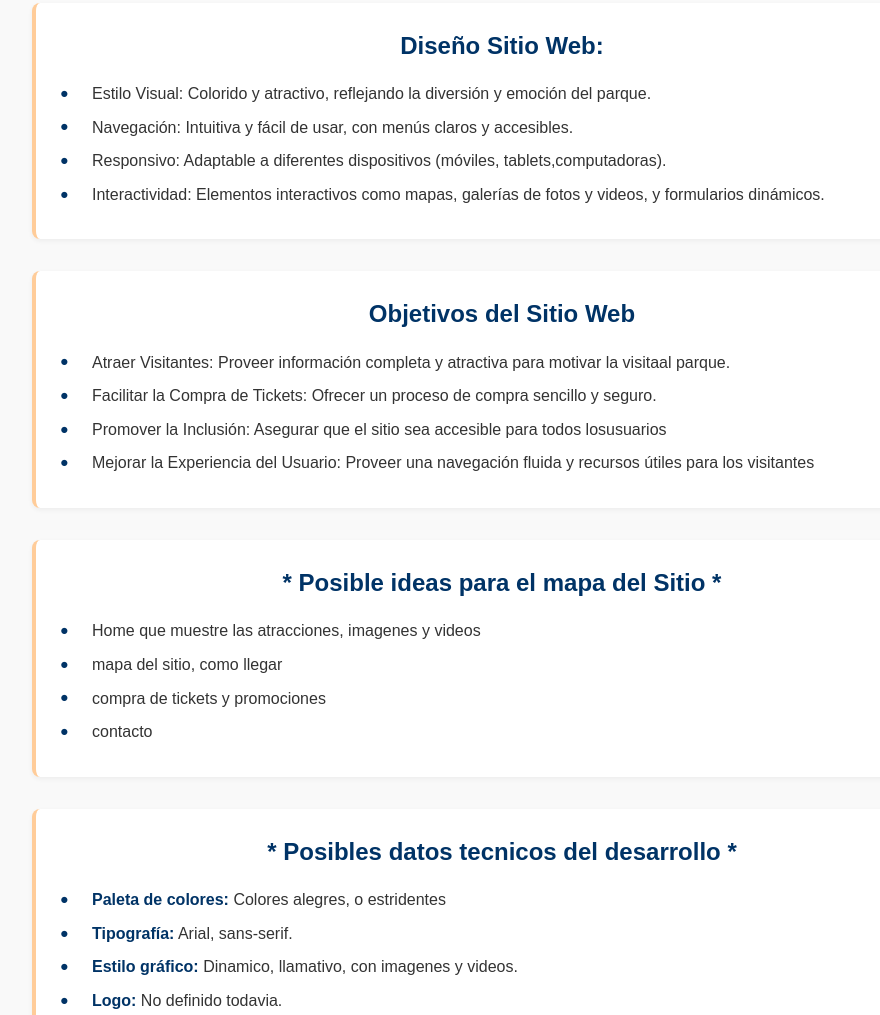
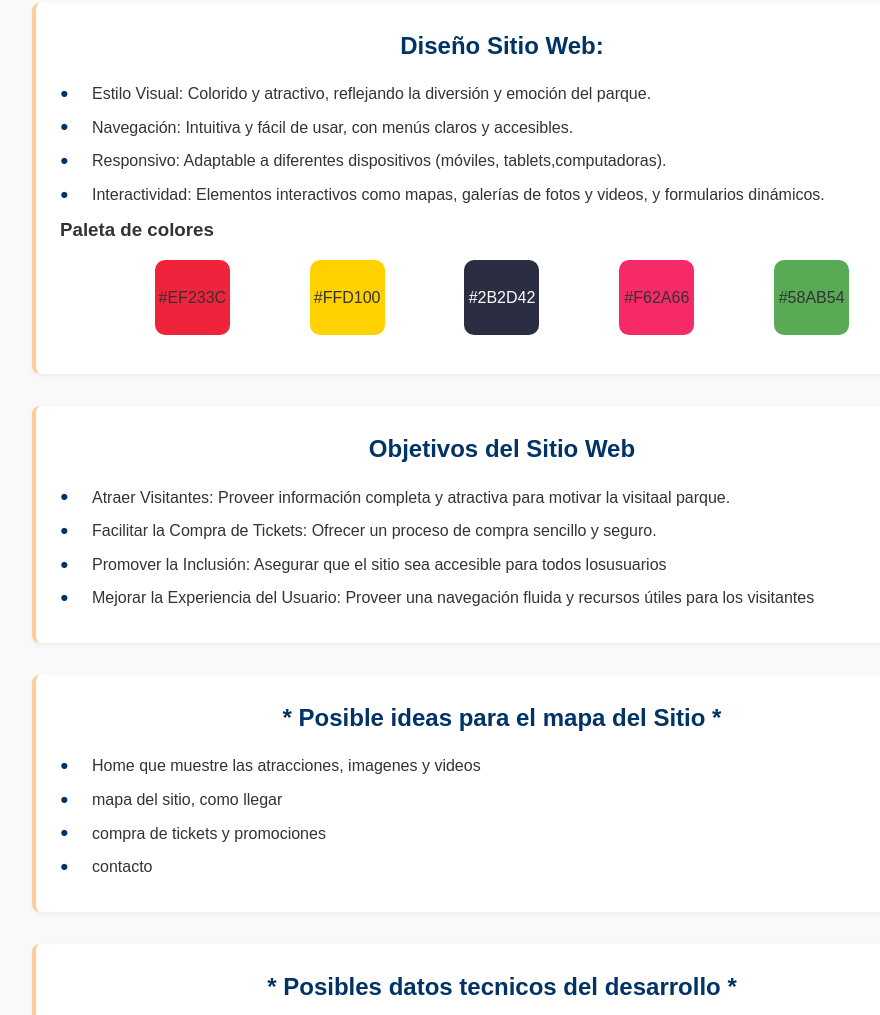
Before and after one commit to Gabriel-Ruffo-uade/DisenioWEB-Avance-GrupoCursoVV-1, a plain HTML site: page avances.html in a window 1280 px wide. Shown: the part 1901-2916 px from the top of the page, without its empty margins (140-1020 px from the left). Drawn offline with Linux system fonts and the light colour scheme.

Commit message:
paleta de colores agregada en avances

```diff
--- a/avances.html
+++ b/avances.html
@@ -112,9 +112,14 @@
                 <li>Responsivo: Adaptable a diferentes dispositivos (móviles, tablets,computadoras).</li>
                 <li>Interactividad: Elementos interactivos como mapas, galerías de fotos y videos, y formularios dinámicos.</li>
             </ul>
-            <div>
-                <div>
-
+            <div class="container-paleta">
+                <h3>Paleta de colores</h3>
+                <div class="container-colores">
+                    <div class="red">#EF233C</div>
+                    <div class="yellow">#FFD100</div>
+                    <div class="blue">#2B2D42</div>
+                    <div class="pink">#F62A66</div>
+                    <div class="green">#58AB54</div>
                 </div>
             </div>
         </section>
--- a/css/styles.css
+++ b/css/styles.css
@@ -260,6 +260,49 @@ main.disenioavance a:hover {
   color: var(--color-resaltado);
 }
 
+.container-paleta{
+      display: flex;
+    flex-direction: column;
+    align-items: flex-start;
+}
+
+.container-colores{
+  display: flex;
+  padding: 15px;
+  width: 100%;
+  justify-content: space-evenly;
+}
+
+.container-colores div{
+  height: 75px;
+  width: 75px;
+  display: flex;
+  align-items: center;
+  justify-content: center;
+  border-radius: 10px;
+}
+
+.red{
+  background-color: #EF233C;
+}
+
+.yellow{
+  background-color: #FFD100;
+}
+
+.blue{
+  background-color: #2B2D42;
+  color: #fff;
+}
+
+.pink{
+  background-color: #F62A66;
+}
+
+.green{
+  background-color: #58AB54;
+}
+
 @media (max-width: 768px) {
   main.disenioavance {
       padding: 1rem;
```
